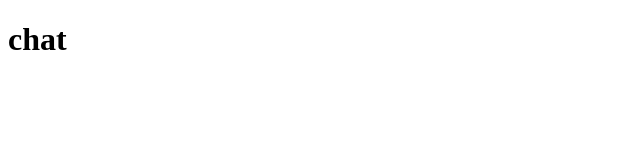
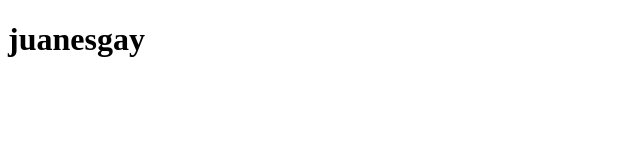
Before and after one commit to Juanda1803/kaizen, a plain HTML site: page src/index.html in a window 1280 px wide. Shown: the whole page, without its empty margins (0-640 px from the left). Drawn offline with Linux system fonts and the light colour scheme.

Commit message:
[CAMBIO 4K]

```diff
--- a/src/index.html
+++ b/src/index.html
@@ -6,6 +6,6 @@
   <title>Kaizen</title>
 </head>
 <body>
-  <h1>chat</h1>
+  <h1>juanesgay</h1>
 </body>
 </html>
```
